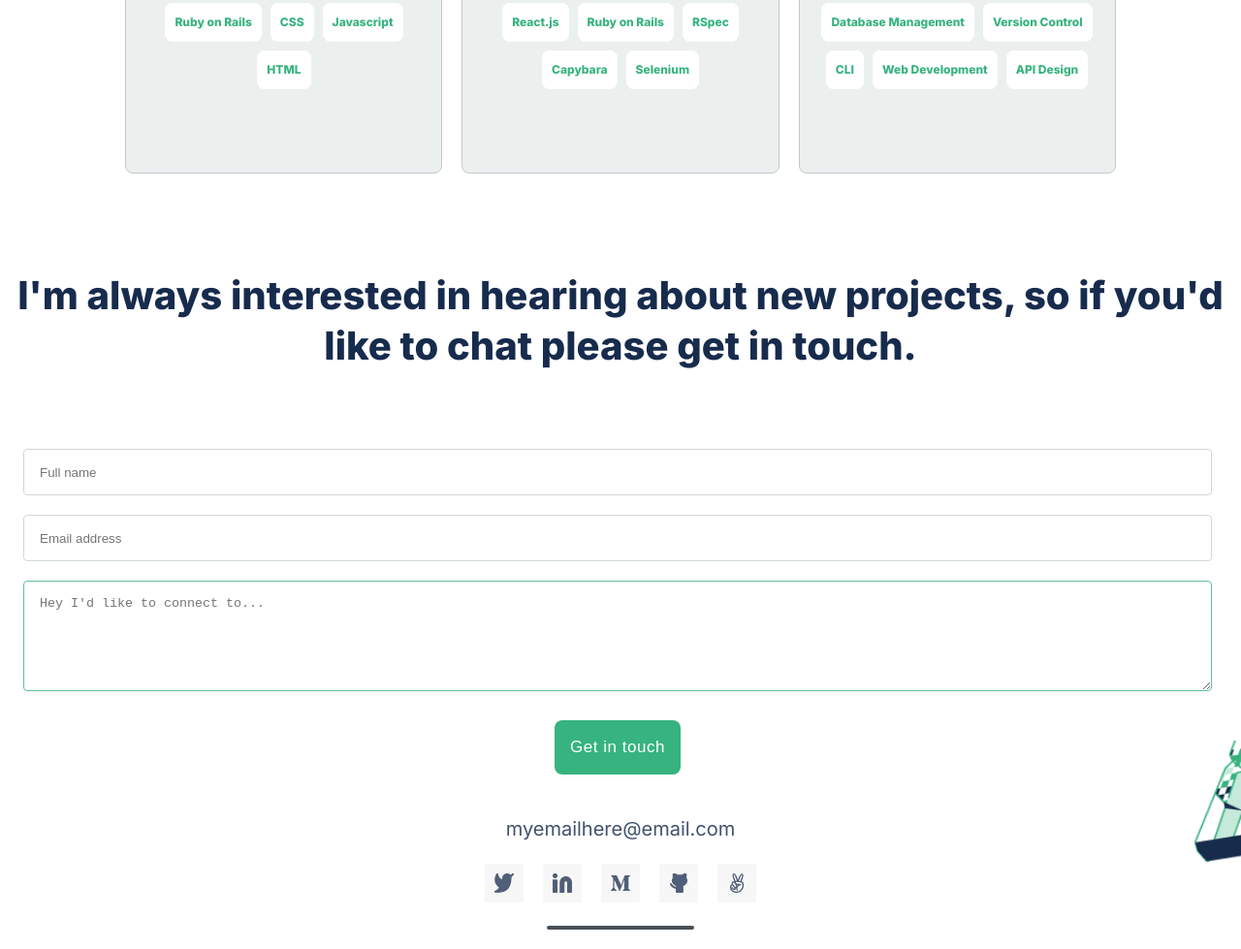
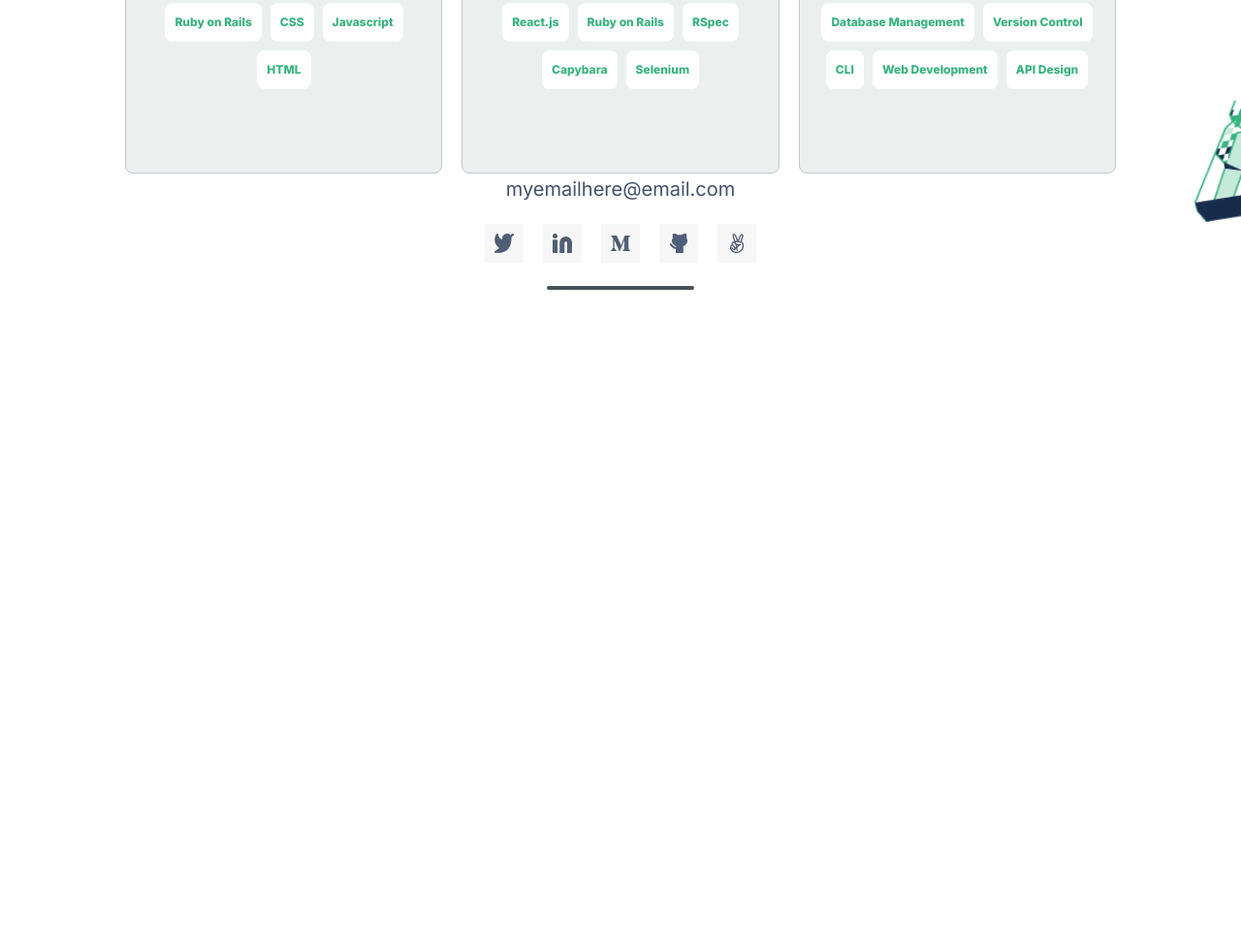
Before and after one commit to ngalamac/Ngala-Portfolio, a website: page index.html in a window 1280 px wide. Shown: the part 2598-3577 px from the top of the page at 97% size. After the commit the page ends 2917 px from the top, so only its background shows below. Drawn offline with Linux system fonts and the light colour scheme.

Commit message:
Update index.html file

```diff
--- a/index.html
+++ b/index.html
@@ -216,15 +216,6 @@
         </ul>
       </div>
     </section>
-    <section class="feedback">
-      <h3>I'm always interested in hearing about new projects, so if you'd like to chat please get in touch.</h3>
-      <form action="#" method="post">
-        <input type="text" class='write' maxlength="30" placeholder="Full name" required>
-        <input type="email" class='write' placeholder="Email address" required>
-        <textarea name="msg" placeholder="Hey I'd like to connect to..." maxlength="500" required></textarea>
-        <button type="submit" class="the-button">Get in touch</button>
-      </form>
-    </section>
    <footer>
       <p>myemailhere@email.com</p>
       <div class="back-right"></div>
```
